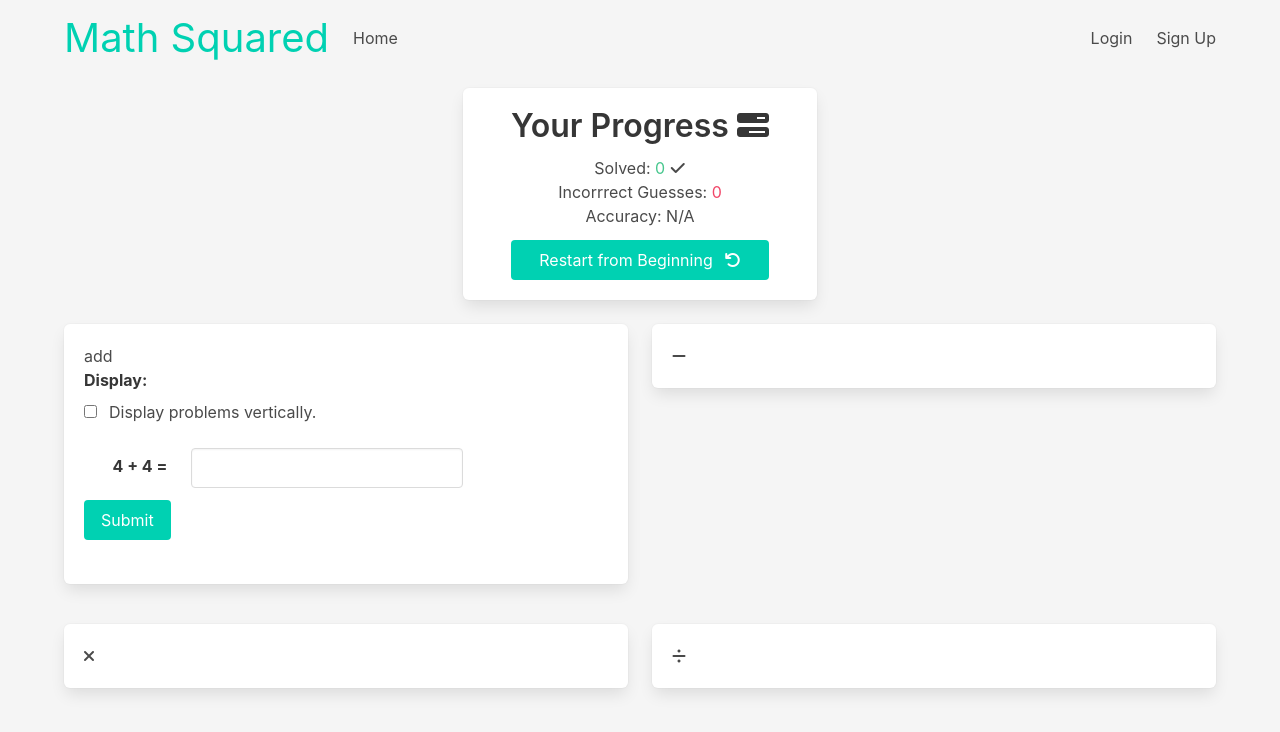
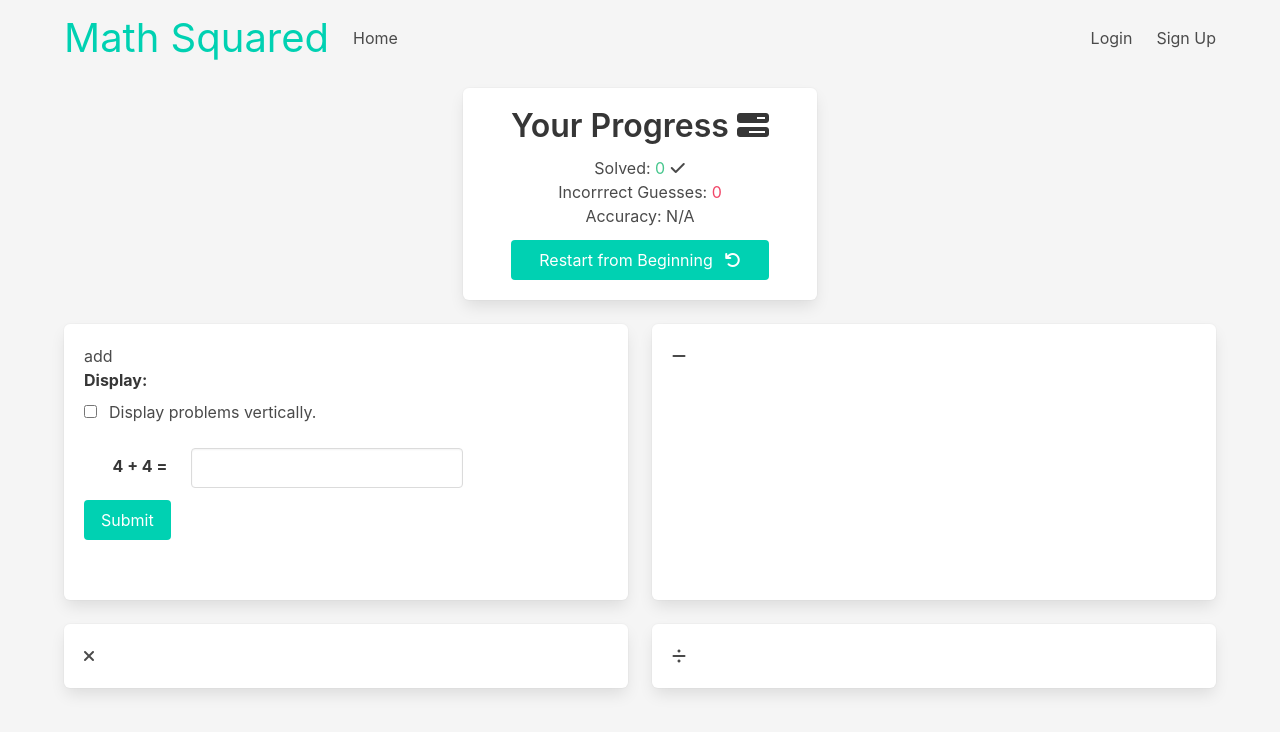
Before and after one commit to quentinikeno/Springboard-SEC-Capstone-2, a React (Create React App) app in the folder frontend/: page /game in a window 1280 px wide. Shown: the top 732 px of the page. Built offline with nearby package versions, Linux system fonts and the light colour scheme; no server answers.

Commit message:
Set height for boxes to 100%

```diff
--- a/frontend/src/math-squared/ProblemBoxGame.css
+++ b/frontend/src/math-squared/ProblemBoxGame.css
@@ -2,3 +2,7 @@
     width: fit-content;
 
 }
+
+.box{
+    height: 100%;
+}
```
